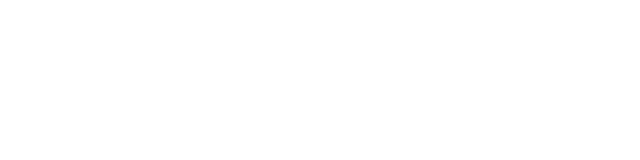
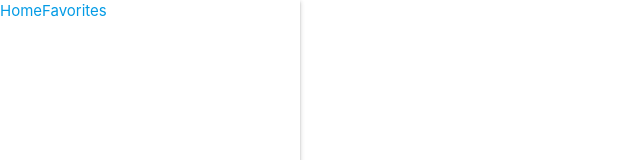
Before and after one commit to andrew-bat/github-search-app, an Angular app: page / in a window 1280 px wide. Shown: the top 160 px of the page, without its empty margins (0-640 px from the left). Built offline with nearby package versions, Linux system fonts and the light colour scheme.

Commit message:
created main-layout-component

```diff
--- a/angular.json
+++ b/angular.json
@@ -145,6 +145,10 @@
           }
         }
       }
-    }},
-  "defaultProject": "github-search-app"
+    }
+  },
+  "defaultProject": "github-search-app",
+  "cli": {
+    "analytics": false
+  }
 }
--- a/src/app/app-routing.module.ts
+++ b/src/app/app-routing.module.ts
@@ -1,7 +1,13 @@
 import {NgModule} from '@angular/core';
 import {Routes, RouterModule} from '@angular/router';
+import {MainLayoutComponent} from './shared/layouts/main-layout/main-layout.component';
 
-const routes: Routes = [];
+const routes: Routes = [
+  {
+    path: '', component: MainLayoutComponent, children: [
+    ]
+  }
+];
 
 @NgModule({
   imports: [RouterModule.forRoot(routes)],
--- a/src/app/app.module.ts
+++ b/src/app/app.module.ts
@@ -3,10 +3,12 @@
 
 import {AppRoutingModule} from './app-routing.module';
 import {AppComponent} from './app.component';
+import { MainLayoutComponent } from './shared/layouts/main-layout/main-layout.component';
 
 @NgModule({
   declarations: [
-    AppComponent
+    AppComponent,
+    MainLayoutComponent
   ],
   imports: [
     BrowserModule,
--- /dev/null
+++ b/src/app/shared/layouts/main-layout/main-layout.component.html
@@ -0,0 +1,4 @@
+<ul class="sidenav sidenav-fixed">
+    <a routerLink="/home" routerLinkActive="active">Home</a>
+    <a routerLink="/favorites" routerLinkActive="active">Favorites</a>
+</ul>
--- /dev/null
+++ b/src/app/shared/layouts/main-layout/main-layout.component.ts
@@ -0,0 +1,16 @@
+import {Component, OnInit} from '@angular/core';
+
+@Component({
+  selector: 'app-main-layout',
+  templateUrl: './main-layout.component.html',
+  styleUrls: ['./main-layout.component.scss']
+})
+export class MainLayoutComponent implements OnInit {
+
+  constructor() {
+  }
+
+  ngOnInit(): void {
+  }
+
+}
```
Also changed, not shown: src/app/shared/layouts/main-layout/main-layout.component.scss (added).
